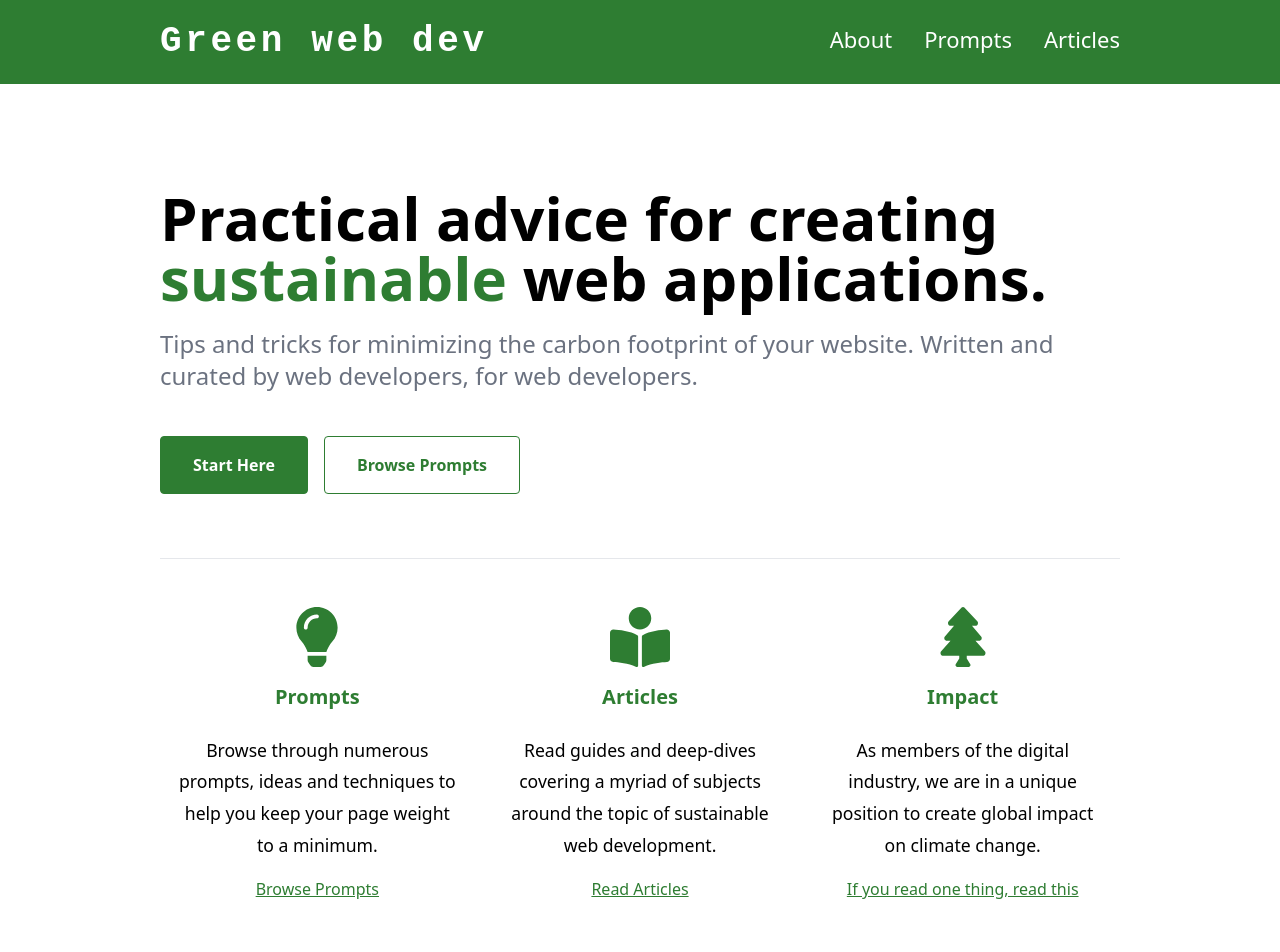
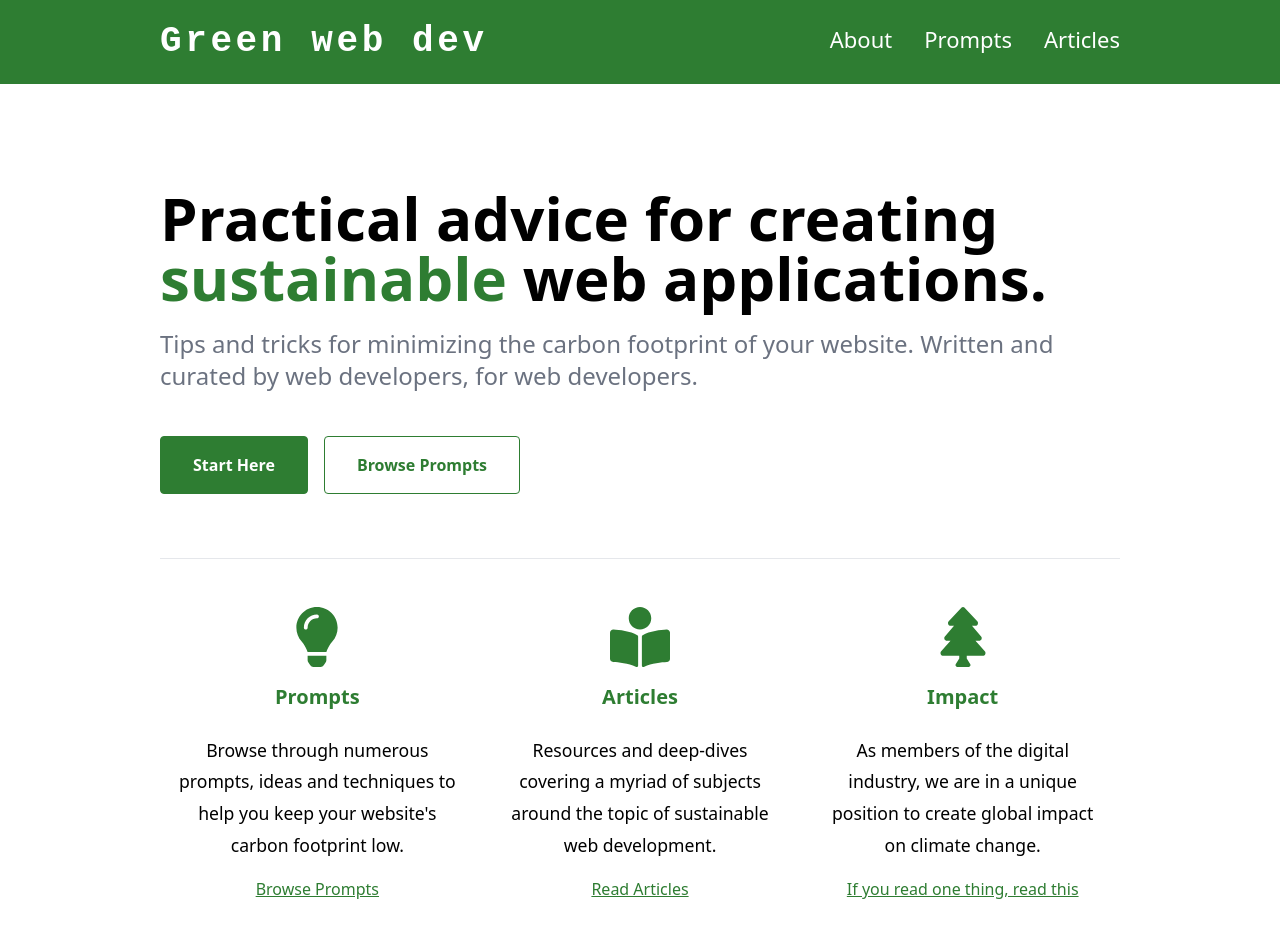
Before and after one commit to mikeyhogarth/green-web-dev, a Next.js app: page / in a window 1280 px wide. Shown: the top 952 px of the page. Built offline with nearby package versions, Linux system fonts and the light colour scheme.

Commit message:
Update home scren

```diff
--- a/pages/index.tsx
+++ b/pages/index.tsx
@@ -32,7 +32,7 @@ export default function Home() {
           <h3 className="text-xl mt-4 text-primary font-bold">Prompts</h3>
           <p>
             Browse through numerous prompts, ideas and techniques to help you
-            keep your page weight to a minimum.
+            keep your website&apos;s carbon footprint low.
           </p>
           <Link href="/prompts">
             <a>Browse Prompts</a>
@@ -42,7 +42,7 @@ export default function Home() {
           <FaBookReader className="inline-block text-6xl text-primary" />
           <h3 className="text-xl mt-4 text-primary font-bold">Articles</h3>
           <p>
-            Read guides and deep-dives covering a myriad of subjects around the
+            Resources and deep-dives covering a myriad of subjects around the
             topic of sustainable web development.
           </p>
           <Link href="/articles">
```
